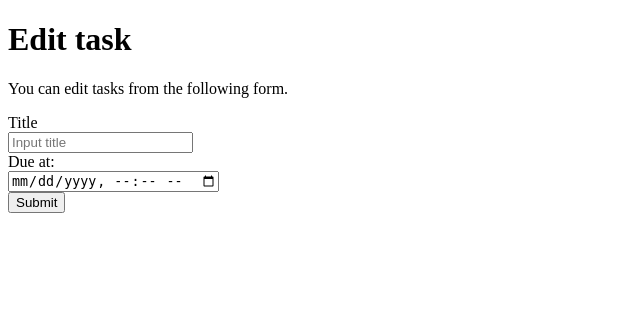
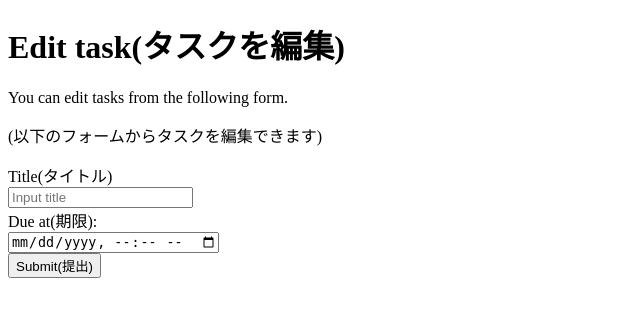
Before and after one commit to s1f102300739/django-test-exercise, a Django app: template todo/templates/todo/edit.html in a window 1280 px wide. Shown: the top 317 px of the page, without its empty margins (0-640 px from the left). Run offline with Django 5.2, Linux system fonts and the light colour scheme; the template is opened without the code that fills it, so the values that code supplies are empty.

Commit message:
edit.htmlの日本語を追加

```diff
--- a/todo/templates/todo/edit.html
+++ b/todo/templates/todo/edit.html
@@ -3,27 +3,28 @@
 <html lang="ja">
 
   <head>
-    <title>To Do Application</title>
+    <title>To Do Application(ToDoアプリ)</title>
     <meta charset="UTF-8">
     <meta name="author" content="INIAD">
     <link rel="stylesheet" type="text/css" href="default.css">
   </head>
 
   <body>
-    <h1>Edit task</h1>
+    <h1>Edit task(タスクを編集)</h1>
     <p>You can edit tasks from the following form.</p>
+    <p>(以下のフォームからタスクを編集できます)</p>
     <form action="{% url 'update' task.id%}" method="post">
       {% csrf_token %}
       <div>
-        <label for="titleInput">Title</label><br>
+        <label for="titleInput">Title(タイトル)</label><br>
         <input id="titleInput" name="title" type="text" placeholder="Input title" value="{{ task.title }}">
       </div>
       <div>
-        <label for="dueInput">Due at:</label><br>
+        <label for="dueInput">Due at(期限):</label><br>
         <input id="dueInput" name="due_at" type="datetime-local" value="{{ task.due_at |date:"Y-m-d H:i" }}">
       </div>
       <div>
-        <button type="submit">Submit</button>
+        <button type="submit">Submit(提出)</button>
       </div>
     </form>
     <br>
```
